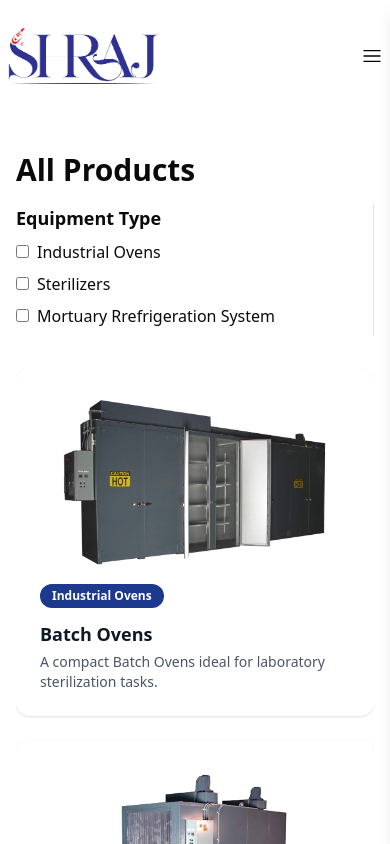
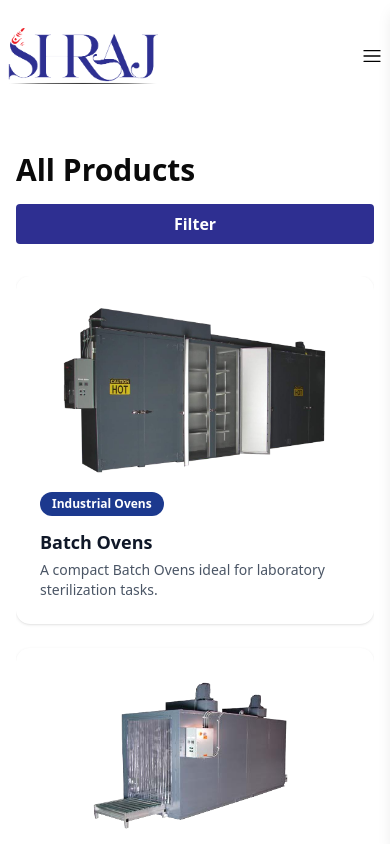
Before and after one commit to Mohit1x/shraj-project, a Next.js app: page /all-products in a window 390 px wide. Shown: the top 844 px of the page. Built offline with nearby package versions, Linux system fonts and the light colour scheme; a web font is replaced by a local one.

Commit message:
mobile filter fix

```diff
--- a/src/app/all-products/page.tsx
+++ b/src/app/all-products/page.tsx
@@ -9,6 +9,7 @@ import { SetStateAction, useEffect, useState } from "react";
 export default function ProductsPage() {
   const [impCategories, setImpcategories] = useState<string[] | undefined>();
   const [selectedTypes, setSelectedTypes] = useState<string[]>([]);
+  const [isMobileFilterOpen, setIsMobileFilterOpen] = useState(false);
 
   const allCategories = () => {
     const categ: SetStateAction<undefined> | string[] = [];
@@ -37,14 +38,12 @@ export default function ProductsPage() {
     ? products.filter((product) => selectedTypes.includes(product.type))
     : products;
 
-  const brands = ["Henny Penny", "Taylor", "Franke", "Lightfry"];
-
   return (
-    <div className="min-h-screen bg-white py-10 max-w-7xl w-full mx-auto px-4 md:px-0">
+    <div className="min-h-screen bg-white py-10 max-w-7xl w-full mx-auto px-4 md:px-10 xl:px-0">
       <h1 className="text-3xl font-bold mb-4">All Products</h1>
       <div className="flex flex-col lg:flex-row gap-8">
         {/* Sidebar Filter */}
-        <div className="w-full lg:w-64 border-r pr-4">
+        <div className="w-full hidden md:block lg:w-64 border-r pr-4">
           <div>
             <h2 className="font-semibold text-lg mb-2">Equipment Type</h2>
             {impCategories?.map((type, index) => (
@@ -62,6 +61,33 @@ export default function ProductsPage() {
             ))}
           </div>
         </div>
+        {/* mobile filter */}
+        <button
+          className="bg-[#2E2F91] px4 py-2 block md:hidden text-white font-semibold rounded"
+          onClick={() => setIsMobileFilterOpen(!isMobileFilterOpen)}
+        >
+          Filter
+        </button>
+        {isMobileFilterOpen && (
+          <div className="w-full block md:hidden lg:w-64 border-r pr-4">
+            <div>
+              <h2 className="font-semibold text-lg mb-2">Equipment Type</h2>
+              {impCategories?.map((type, index) => (
+                <div key={index} className="flex items-center mb-2">
+                  <input
+                    type="checkbox"
+                    id={type}
+                    value={type}
+                    onChange={handleSelectedBrand}
+                    checked={selectedTypes.includes(type)}
+                    className="mr-2"
+                  />
+                  <label htmlFor={type}>{type}</label>
+                </div>
+              ))}
+            </div>
+          </div>
+        )}
 
         {/* Product Grid */}
         <ScrollArea className="h-screen">
```
